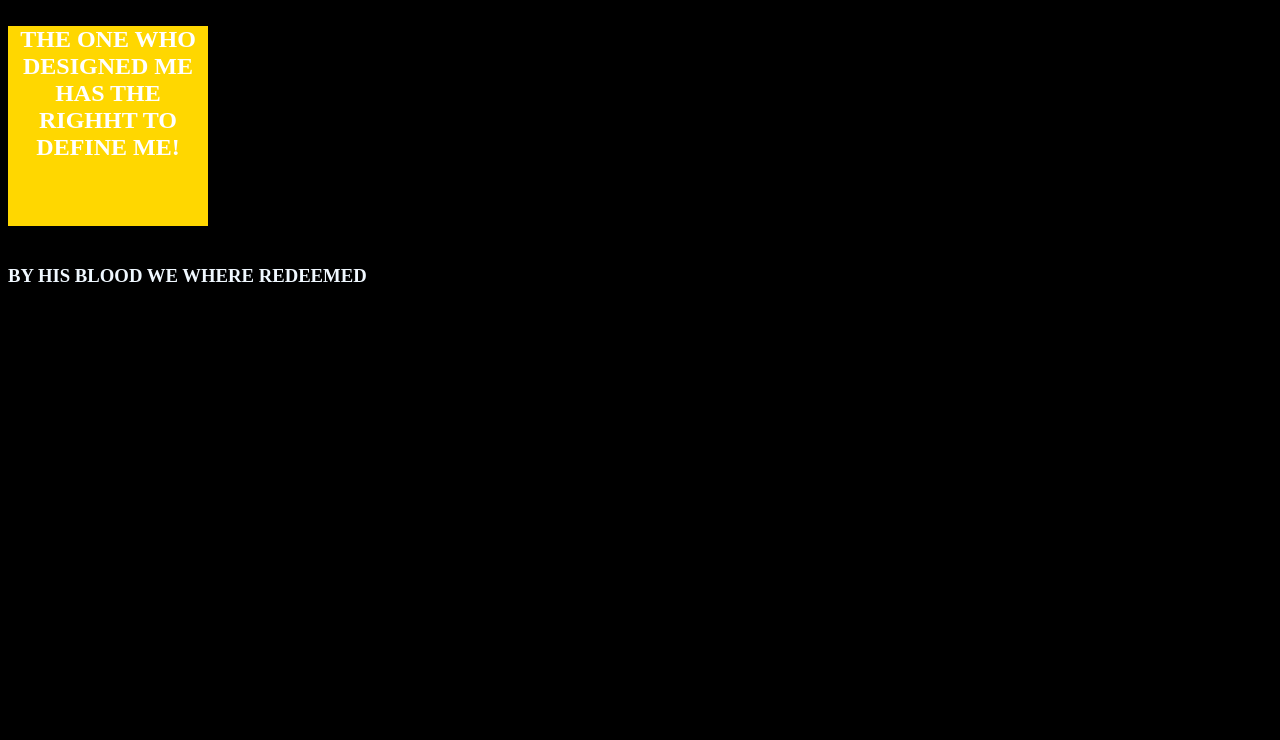
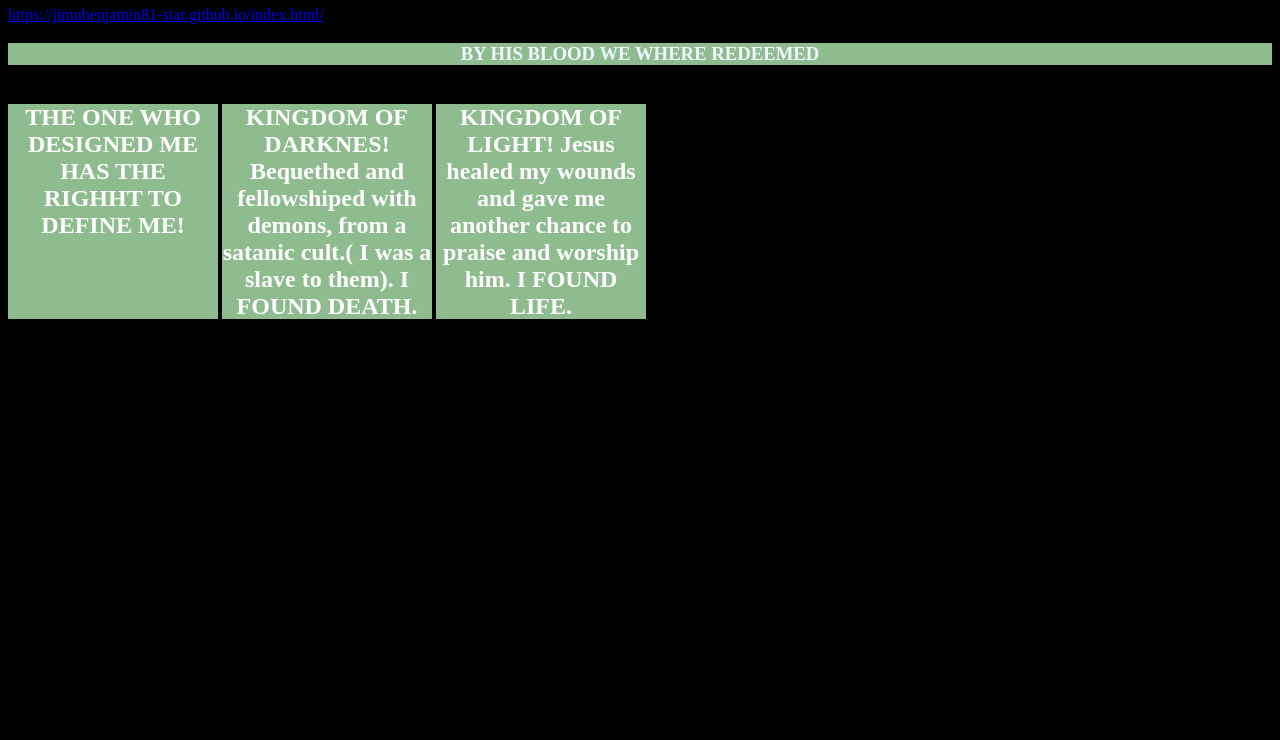
Before and after one commit to jimubenjamin81-star/index.html, a plain HTML site: page index.html in a window 1280 px wide. Shown: the part 60-800 px from the top of the page. Drawn offline with Linux system fonts and the light colour scheme.

Commit message:
Update index.html

```diff
--- a/index.html
+++ b/index.html
@@ -1,26 +1,44 @@
 <html style="background-color: black;" lang="en">
 <head>
     <meta charset="UTF-8">
-    <title>click here</title>
+    <title>JESUS SAVES</title>
 </head>
 <body>
-    <H1>SIMPLY PRAISE AND WORSHIP</H1>
+    <H1>PRAISE AND WORSHIP</H1>
+        <a href="https://jimubenjamin81-star.github.io/index.html/">https://jimubenjamin81-star.github.io/index.html/</a>
+    <h3>BY HIS BLOOD WE WHERE REDEEMED</h3>
+
     <STYLe>
         H1{text-align: center;}
         H2{text-align: center;}
+        h3{text-align: center;}
         H1{color: aliceblue;}
         H2{color: white;}
-        H3{color: aliceblue;}
+        H3{color: aliceblue;
+        background-color: darkseagreen;}
     </STYLe>
     <STYLE>
         h2{
 display: inline-flex;
 width: 200px;
-height: 200px;
-background-color: gold;
+height: 215px;
+background-color: darkseagreen;
+        }
+        h2{
+            display: inline-flex;
+            width: 200px;
+            height: 215px;
+            background-color: darkseagreen;
+        }
+        h2{
+            display: inline-flex;
+            width: 210px;
+            height: 215px;
+            background-color: darkseagreen;
         }
     </STYLE>
     <h2>THE ONE WHO DESIGNED ME HAS THE RIGHHT TO DEFINE ME!</h2>
-    <h3>BY HIS BLOOD WE WHERE REDEEMED</h3>
+    <h2>KINGDOM OF DARKNES! Bequethed and fellowshiped with demons, from a satanic cult.( I was a slave to them). I FOUND DEATH.</h2>
+    <h2>KINGDOM OF LIGHT! Jesus healed my wounds and gave me another chance to praise and worship him. I FOUND LIFE.</h2>
 </body>
 </html>
```
